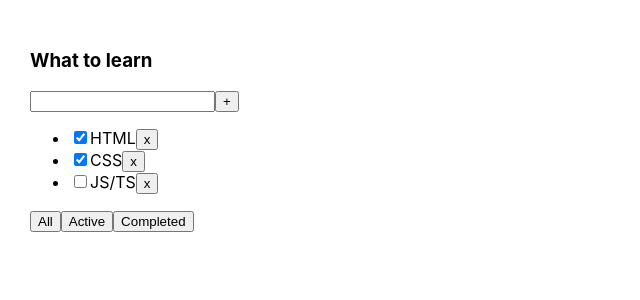
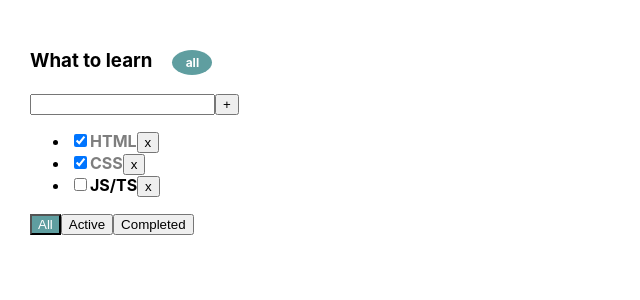
Before and after one commit to Ilya030290/todolist_ts, a React (Create React App) app: page / in a window 1280 px wide. Shown: the top 300 px of the page, without its empty margins (0-640 px from the left). Built offline with nearby package versions, Linux system fonts and the light colour scheme.

Commit message:
Change checkbox and style for input error

```diff
--- a/src/AddTaskForm.tsx
+++ b/src/AddTaskForm.tsx
@@ -1,4 +1,4 @@
-import React, {ChangeEvent, useState, KeyboardEvent} from 'react';
+import React, {ChangeEvent, useState, KeyboardEvent, CSSProperties} from 'react';
 
 type AddTaskFormPropsType = {
     addTask: (title: string) => void
@@ -6,20 +6,35 @@
 
 const AddTaskForm = (props: AddTaskFormPropsType) => {
     const [title, setTitle] = useState<string>("")
+    const[error, setError] = useState<boolean>(false)
+
     const onClickAddTask = () => {
-        props.addTask(title)
+        const trimmedTitle = title.trim()
+        if (trimmedTitle) {
+            props.addTask(trimmedTitle)
+        } else {
+            setError(true)
+        }
         setTitle("")
     }
+
     const onChangeSetTitle = (e: ChangeEvent<HTMLInputElement>) => {
         setTitle(e.currentTarget.value)
+        setError(false)
     }
+
     const onKeyPressSetTitle = (e: KeyboardEvent<HTMLInputElement>) => {
         e.key === "Enter" && onClickAddTask()
     }
+    const errorMessageStyle : CSSProperties = {backgroundColor: "red", color: "white", textAlign: "center"}
+    const errorMessage = error && <div style={errorMessageStyle}>Title is require!</div>
+    const errorInputClass = error ? "error" : ""
+
     return (
         <div>
-            <input onChange={onChangeSetTitle} value={title} onKeyPress={onKeyPressSetTitle}/>
+            <input onChange={onChangeSetTitle} value={title} onKeyPress={onKeyPressSetTitle} className={errorInputClass}/>
             <button onClick={onClickAddTask}>+</button>
+            {errorMessage}
         </div>
     );
 };
--- a/src/App.css
+++ b/src/App.css
@@ -6,3 +6,33 @@
 .App > div {
   margin-right: 50px;
 }
+
+.task-completed {
+  opacity: 0.5;
+}
+
+.task {
+  font-weight: bold;
+}
+
+.filter-header {
+  color: white;
+  padding: 5px;
+  background-color: cadetblue;
+  display: inline-block;
+  border-radius: 50%;
+  margin-left: 20px;
+  font-size: 12px;
+  min-width: 30px;
+  text-align: center;
+}
+
+.button-active {
+  background-color: cadetblue;
+  color: white;
+}
+
+.error {
+  outline: none;
+  border: 2px solid red;
+}
--- a/src/App.tsx
+++ b/src/App.tsx
@@ -27,6 +27,10 @@
         setTasks([newTask, ...tasks])
     }
 
+    const changeTaskStatus = (taskID: string, isDone: boolean) => {
+        setTasks(tasks.map(t => t.id === taskID ? {...t, isDone: isDone} : t))
+    }
+
     const changeFilter = (filter: "all" | "active" | "completed") => {
         setFilter(filter)
     }
@@ -45,8 +49,9 @@
 
     return (
         <div className="App">
-            <Todolist title={"What to learn"} tasks={filteredTasksForRender}
-                      removeTask={removeTask} changeFilter={changeFilter} addTask={addTask}/>
+            <Todolist title={"What to learn"} tasks={filteredTasksForRender} filter={filter}
+                      removeTask={removeTask} changeFilter={changeFilter} addTask={addTask}
+                      changeTaskStatus={changeTaskStatus}/>
         </div>
     );
 }
--- a/src/ControlButtons.tsx
+++ b/src/ControlButtons.tsx
@@ -1,7 +1,9 @@
 import React from 'react';
 import {FilterValuesType} from "./App";
 
+
 type ControlButtonsType = {
+    filter: FilterValuesType,
     changeFilter: (filter: FilterValuesType) => void
 }
 
@@ -11,9 +13,9 @@
     }
     return (
         <div>
-            <button onClick={onClickSetFilter('all')}>All</button>
-            <button onClick={onClickSetFilter('active')}>Active</button>
-            <button onClick={onClickSetFilter('completed')}>Completed</button>
+            <button className={props.filter === "all" ? "button-active" : ""} onClick={onClickSetFilter('all')}>All</button>
+            <button className={props.filter === "active" ? "button-active" : ""} onClick={onClickSetFilter('active')}>Active</button>
+            <button className={props.filter === "completed" ? "button-active" : ""} onClick={onClickSetFilter('completed')}>Completed</button>
         </div>
     );
 };
--- a/src/Task.tsx
+++ b/src/Task.tsx
@@ -1,16 +1,27 @@
 import {TaskType} from "./Todolist";
-import React from "react";
+import React, {ChangeEvent} from "react";
 
 type TaskPropsType = TaskType & {
-    removeTask: (taskID: string) => void
+    removeTask: (taskID: string) => void,
+    changeTaskStatus: (taskID: string, isDone: boolean) => void
 }
 
 const Task = (props: TaskPropsType) => {
+
+    const taskClasses = `task ${props.isDone ? "task-completed" : ""}`;
+
+    const removeTask = () => props.removeTask(props.id);
+
+    const changeTaskStatus = (e: ChangeEvent<HTMLInputElement>) =>
+        props.changeTaskStatus(props.id, e.currentTarget.checked);
+
     return (
         <li>
-            <input type="checkbox" checked={props.isDone}/>
-            <span>{props.title}</span>
-            <button onClick={() => props.removeTask(props.id)}>x</button>
+            <input type="checkbox"
+                   onChange={changeTaskStatus}
+                   checked={props.isDone}/>
+            <span className={taskClasses}>{props.title}</span>
+            <button onClick={removeTask}>x</button>
         </li>
     );
 };
--- a/src/TasksList.tsx
+++ b/src/TasksList.tsx
@@ -7,20 +7,30 @@
 
 type TasksListPropsType = {
     tasks: Array<TaskType>,
-    removeTask: (taskID: string) => void
-    changeFilter: (filter: FilterValuesType) => void
+    filter: FilterValuesType,
+    removeTask: (taskID: string) => void,
+    changeFilter: (filter: FilterValuesType) => void,
+    changeTaskStatus: (taskID: string, isDone: boolean) => void
 };
 
 const TasksList = (props: TasksListPropsType) => {
     const tasksComponentsList = props.tasks.map( task => {
-        return <Task key={task.id} {...task} removeTask={props.removeTask} />
+        return <Task key={task.id} {...task}
+                     removeTask={props.removeTask}
+                     changeTaskStatus={props.changeTaskStatus}/>
     });
+    const emptyMessage = <span style={{fontSize: "10px"}}>Tasks list with this filter is empty. Please add task</span>
+    const tasksList = tasksComponentsList.length
+        ?
+        <ul>
+            {tasksComponentsList}
+        </ul>
+        :
+        emptyMessage
     return (
         <>
-            <ul>
-                {tasksComponentsList}
-            </ul>
-            <ControlButtons changeFilter={props.changeFilter} />
+            {tasksList}
+            <ControlButtons changeFilter={props.changeFilter} filter={props.filter}/>
         </>
     );
 };
--- a/src/Todolist.tsx
+++ b/src/Todolist.tsx
@@ -7,9 +7,11 @@
 type TodolistPropsType = {
     title: string,
     tasks: Array<TaskType>,
+    filter: FilterValuesType,
     removeTask: (taskID: string) => void,
     changeFilter: (filter: FilterValuesType) => void,
-    addTask: (title: string) => void
+    addTask: (title: string) => void,
+    changeTaskStatus: (taskID: string, isDone: boolean) => void
 }
 
 export type TaskType = {
@@ -21,8 +23,12 @@
 const Todolist = (props: TodolistPropsType) => {
     return (
             <div>
-                <TodolistHeader title={props.title} addTask={props.addTask} />
-                <TasksList tasks={props.tasks} removeTask={props.removeTask} changeFilter={props.changeFilter} />
+                <TodolistHeader title={props.title} addTask={props.addTask} filter={props.filter}/>
+                <TasksList tasks={props.tasks}
+                           removeTask={props.removeTask}
+                           changeFilter={props.changeFilter}
+                           filter={props.filter}
+                           changeTaskStatus={props.changeTaskStatus}/>
             </div>
     );
 };
--- a/src/TodolistHeader.tsx
+++ b/src/TodolistHeader.tsx
@@ -1,15 +1,27 @@
 import React from 'react';
 import AddTaskForm from "./AddTaskForm";
+import {FilterValuesType} from "./App";
 
 type TodolistHeaderPropsType = {
     title: string,
+    filter: FilterValuesType,
     addTask: (title: string) => void
 }
 
 const TodolistHeader = (props: TodolistHeaderPropsType) => {
+    let text = "all"
+    switch (props.filter) {
+        case "active":
+            text = "act"
+            break
+        case "completed":
+            text = "comp"
+            break
+    }
+
     return (
         <>
-            <h3>{props.title}</h3>
+            <h3>{props.title}<div className={"filter-header"}>{text}</div></h3>
             <AddTaskForm addTask={props.addTask}/>
         </>
     );
```
